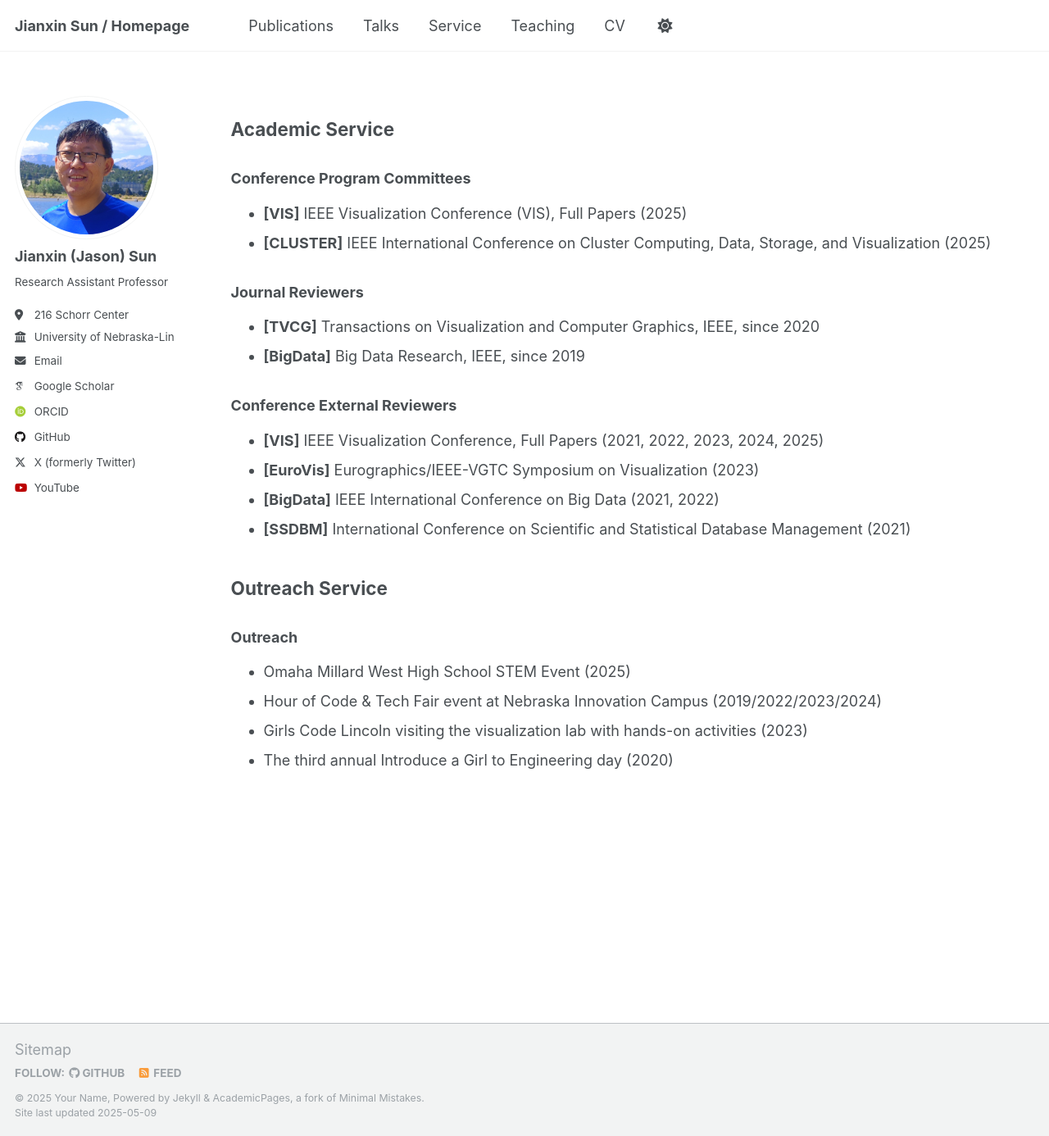
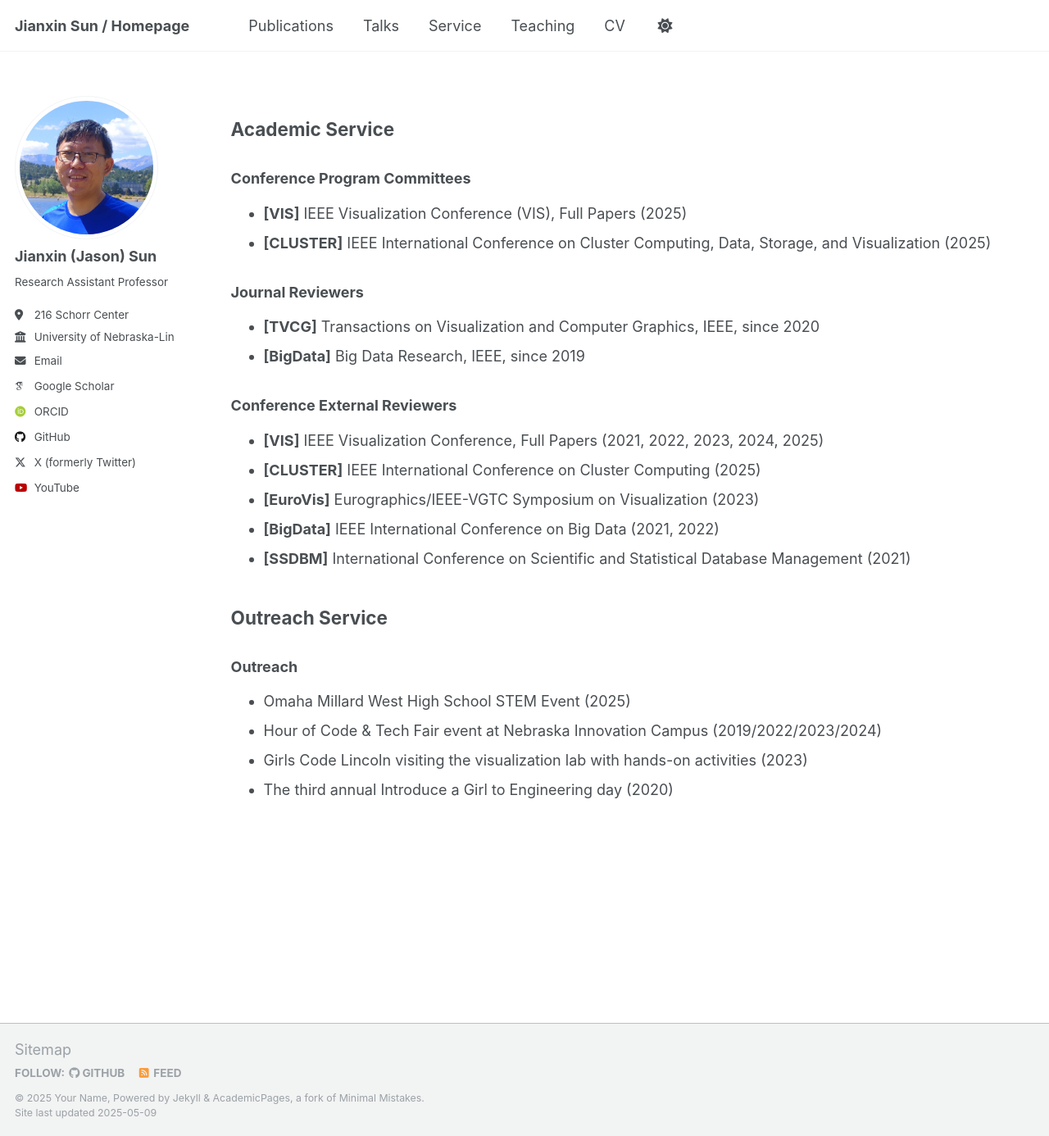
Before and after one commit to sunjianxin/sunjianxin.github.io, a Jekyll site: the page built from _pages/portfolio.html, in a window 1280 px wide and 1386 px high. Shown: the whole window at 82% size. Built offline with Jekyll 4.4.1, drawn with Linux system fonts in a browser that asks for light colours; some web fonts are replaced.

Commit message:
Update portfolio.html

```diff
--- a/_pages/portfolio.html
+++ b/_pages/portfolio.html
@@ -19,6 +19,7 @@ author_profile: true
 <h3>Conference External Reviewers</h3>
 <ul>
   <li><strong>[VIS]</strong> IEEE Visualization Conference, Full Papers (2021, 2022, 2023, 2024, 2025)</li>
+  <li><strong>[CLUSTER]</strong> IEEE International Conference on Cluster Computing (2025)</li>
   <li><strong>[EuroVis]</strong> Eurographics/IEEE-VGTC Symposium on Visualization (2023)</li>
   <li><strong>[BigData]</strong> IEEE International Conference on Big Data (2021, 2022)</li>
   <li><strong>[SSDBM]</strong> International Conference on Scientific and Statistical Database Management (2021)</li>
```
